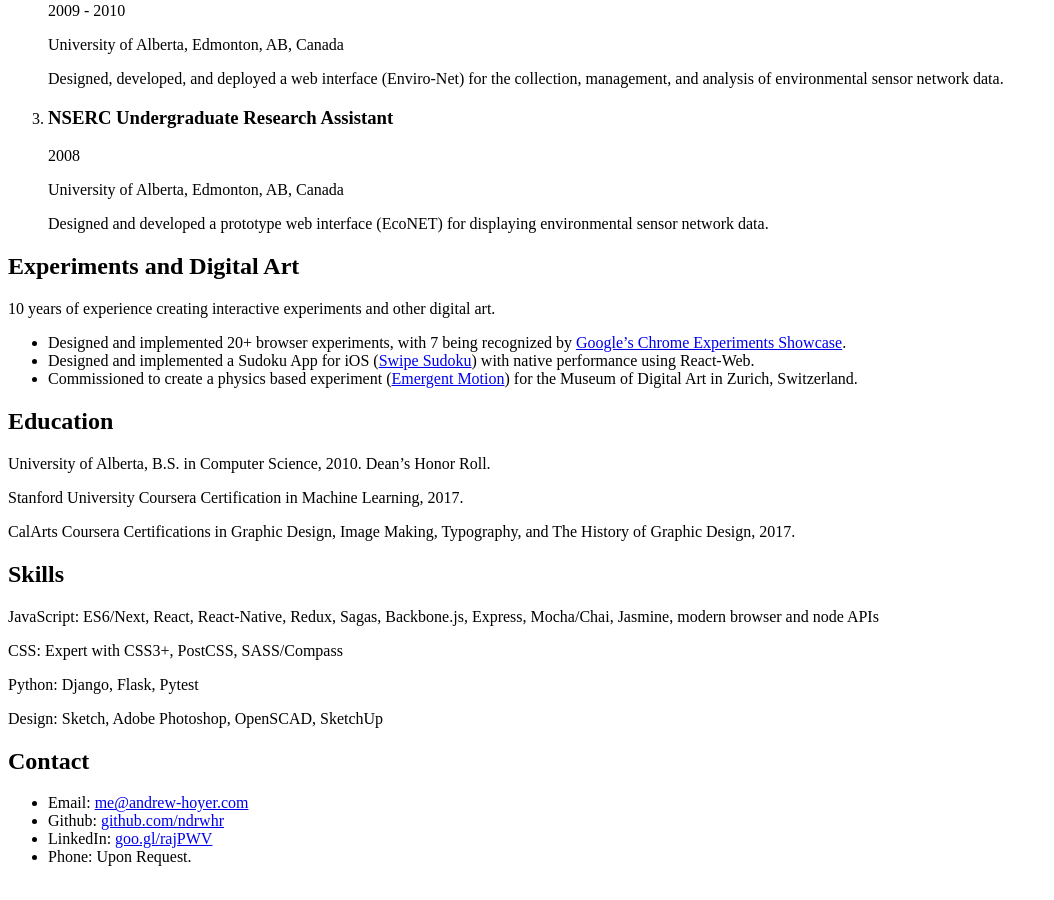
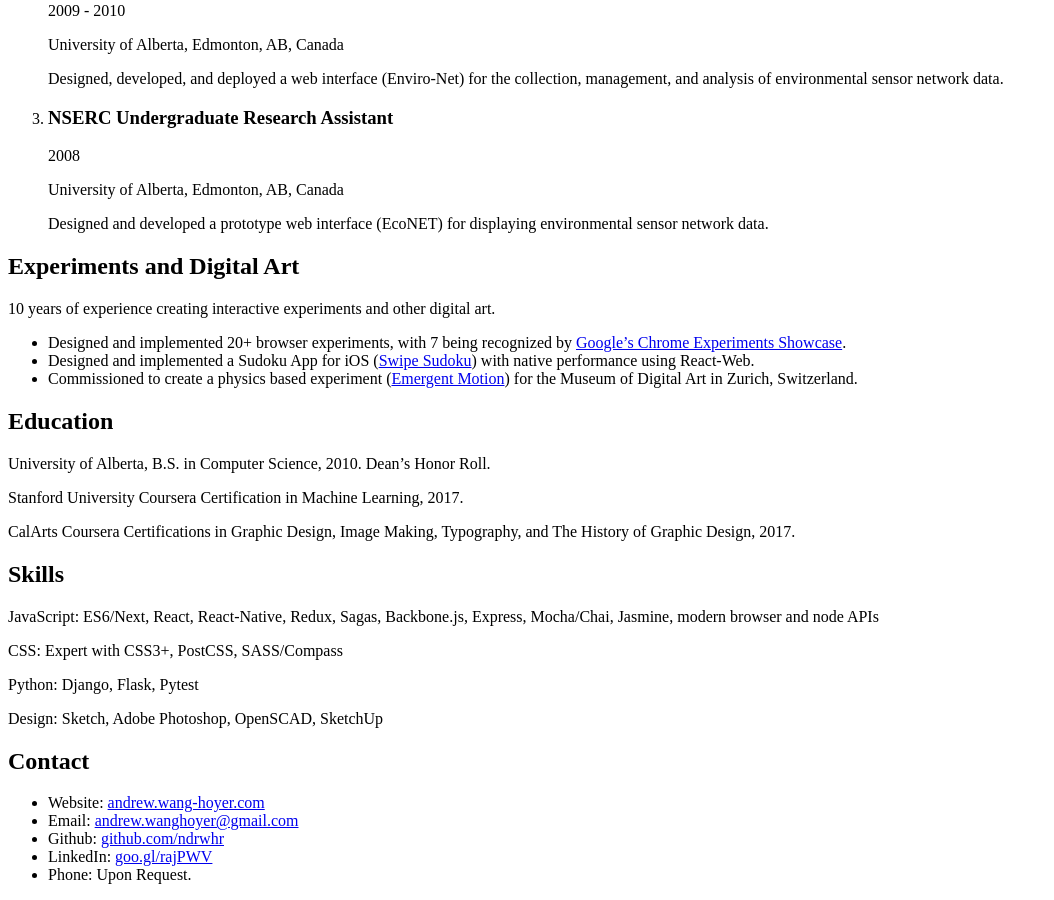
Before and after one commit to ndrwhr/andrewhoyer, a Jekyll site: the page built from resume.html, in a window 1280 px wide and 900 px high, scrolled down 573 px. Shown: the whole window, without its empty margins (0-1054 px from the left). Built offline with Jekyll 4.4.1, drawn with Linux system fonts in a browser that asks for light colours.

Commit message:
update my email address

```diff
--- a/_data/contact.yml
+++ b/_data/contact.yml
@@ -3,7 +3,7 @@
   name: Github
 - url: https://twitter.com/ndrwhr
   name: Twitter
-- url: "mailto:me@andrew-hoyer.com"
+- url: "mailto:andrew.wanghoyer@gmail.com"
   name: Email
 - url: /resume
   name: Resume
--- a/resume.html
+++ b/resume.html
@@ -67,7 +67,8 @@
         Design: Sketch, Adobe Photoshop, OpenSCAD, SketchUp
     - header: Contact
       details: |
-        * Email: [me@andrew-hoyer.com](mailto:me@andrew-hoyer.com)
+        * Website: [andrew.wang-hoyer.com](http://andrew.wang-hoyer.com)
+        * Email: [andrew.wanghoyer@gmail.com](mailto:andrew.wanghoyer@gmail.com)
         * Github: [github.com/ndrwhr](https://github.com/ndrwhr)
         * LinkedIn: [goo.gl/rajPWV](https://goo.gl/rajPWV)
         * Phone: Upon Request.
```
